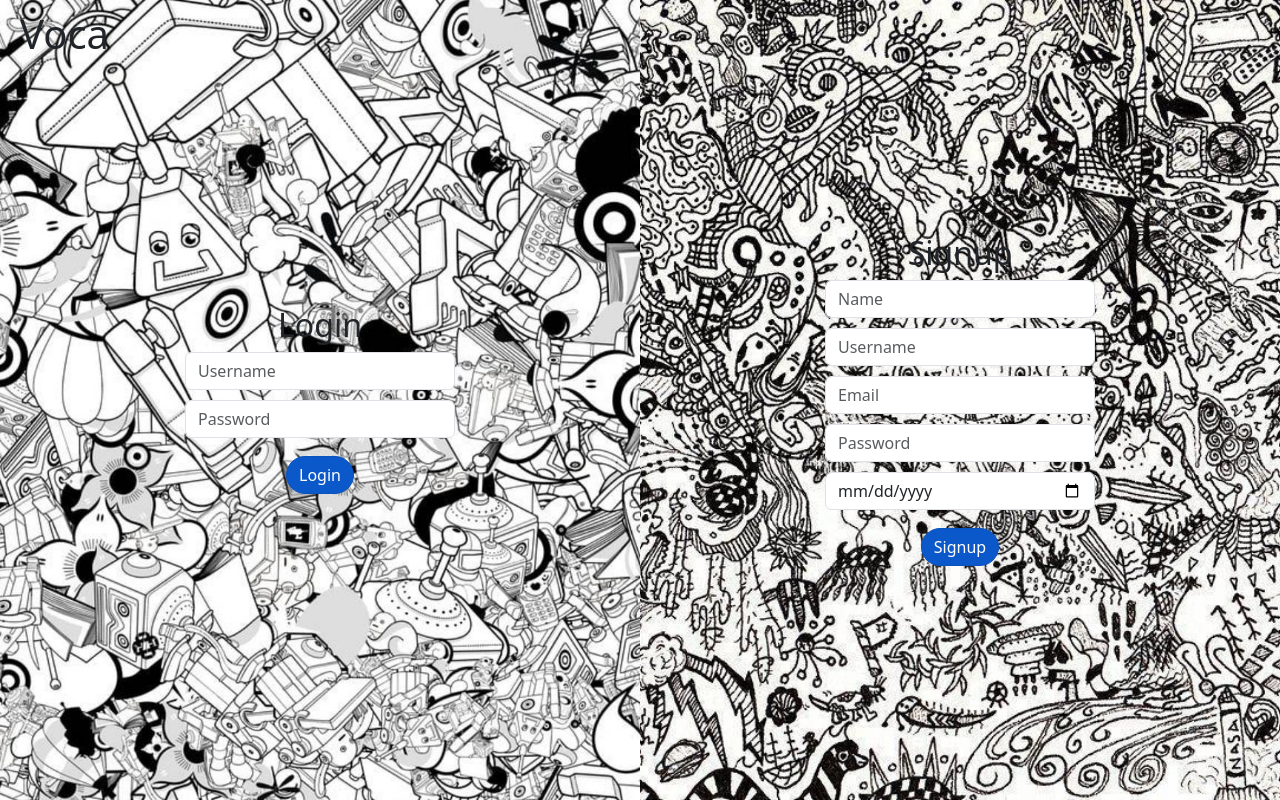
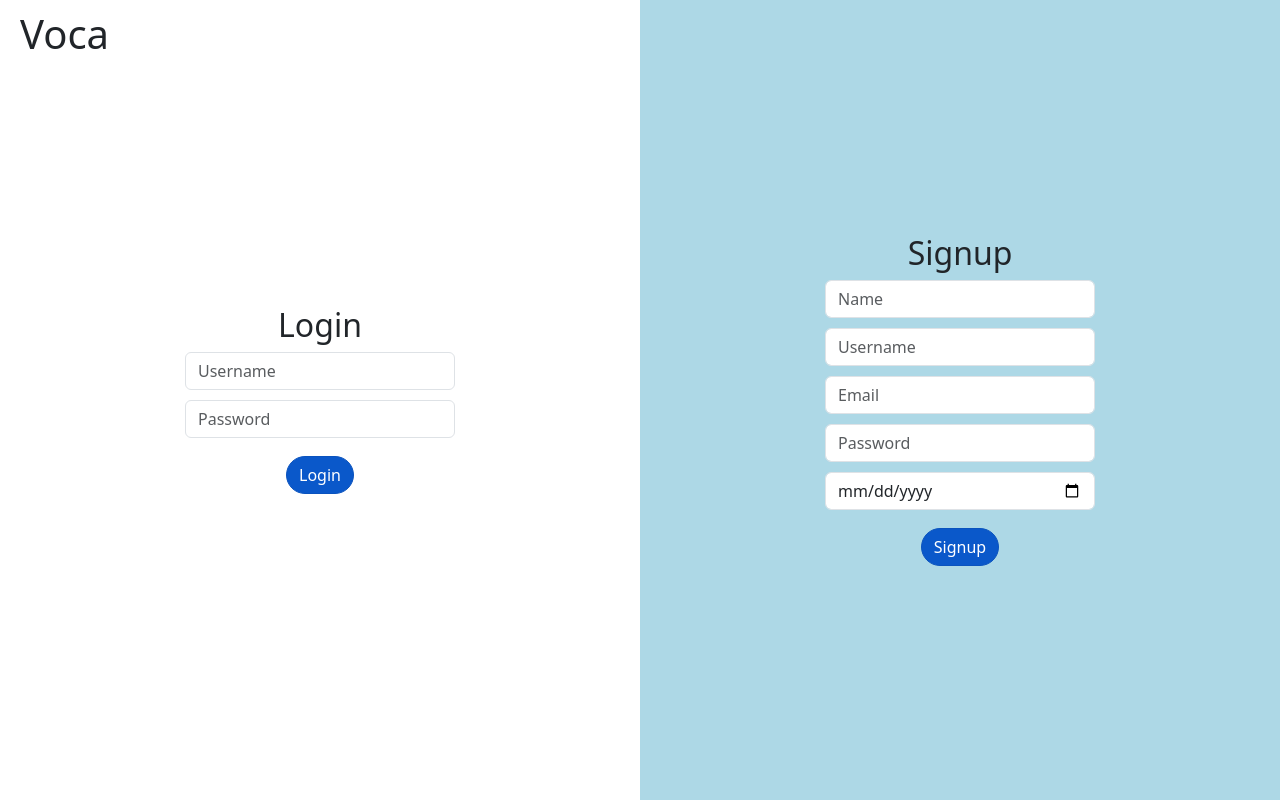
Before and after one commit to Ahmad-ayoub/Voca, a React (Create React App) app: page / in a window 1280 px wide. Built offline with nearby package versions, Linux system fonts and the light colour scheme.

Commit message:
updated the css and front end

```diff
--- a/src/Components/AuthPage.css
+++ b/src/Components/AuthPage.css
@@ -29,7 +29,7 @@
 }
 
 .loginForm {
-  background: white url("../Images/doodle_page.jpg") no-repeat center center;
+  background: white;
   background-size: cover;
   width: 50%;
 }
@@ -40,8 +40,7 @@
 }
 
 .signupForm {
-  background: lightblue url("../Images/doodle_page_2.jpg") no-repeat center
-    center;
+  background: lightblue center;
   background-size: cover;
   width: 50%;
 }
--- a/src/Components/AuthPage.js
+++ b/src/Components/AuthPage.js
@@ -1,15 +1,10 @@
 import React from "react";
-import myimage from "../Images/doodle_page.jpg";
-import myimage2 from "../Images/doodle_page_2.jpg";
 
 const AuthPage = () => {
   return (
     <div className="pageWrapper">
       <h1 className="appTitle">Voca</h1>
-      <div
-        className="form loginForm"
-        style={{ backgroundImage: `url(${myimage})` }}
-      >
+      <div className="form loginForm">
         <h2>Login</h2>
         <input
           className="form-control loginBtns"
@@ -26,10 +21,7 @@ const AuthPage = () => {
         </button>
       </div>
 
-      <div
-        className="form signupForm"
-        style={{ backgroundImage: `url(${myimage2})` }}
-      >
+      <div className="form signupForm">
         <h2>Signup</h2>
         <input
           className="form-control signupBtns"
```
